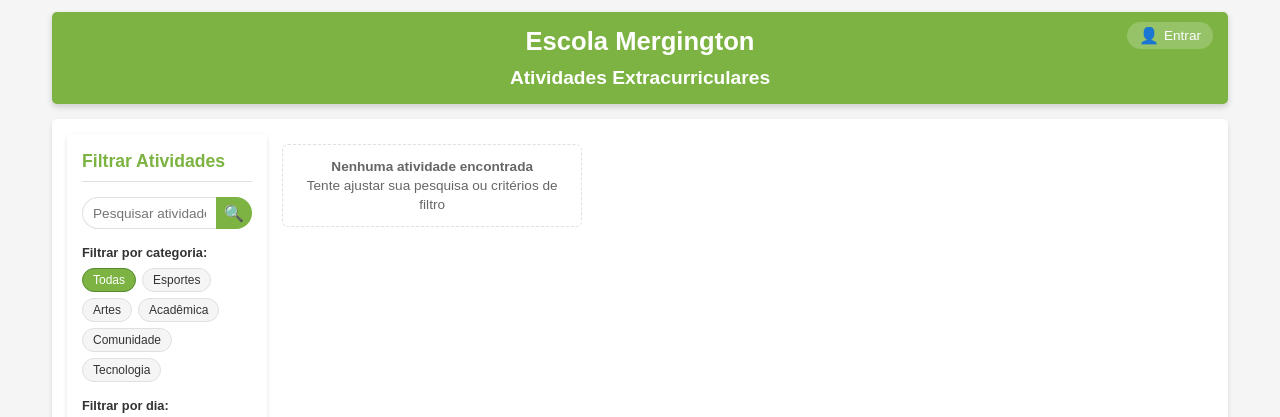
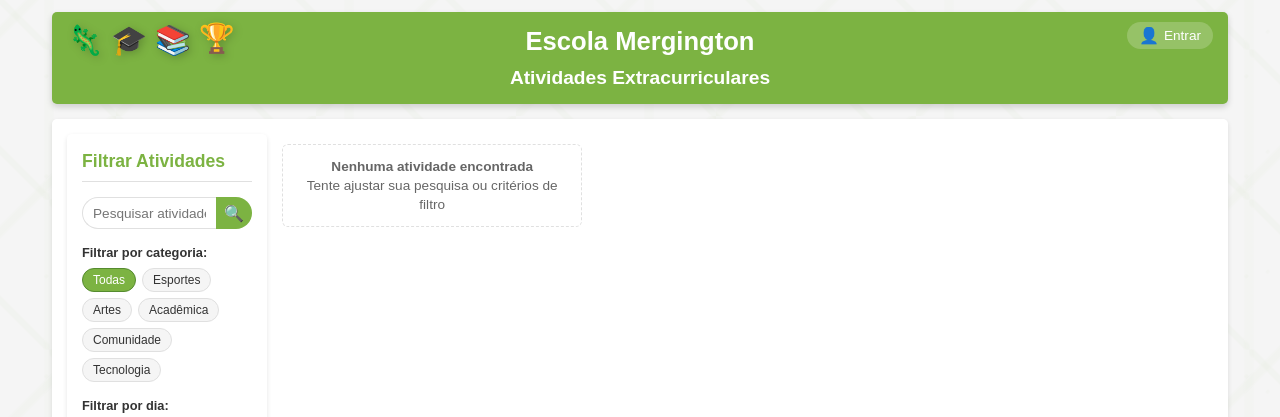
Before and after one commit to danilo-perez-invillia/java-copilot-code-agent, a Spring Boot app: page / in a window 1280 px wide. Shown: the top 417 px of the page. Run offline with Spring Boot 4, Linux system fonts and the light colour scheme; data that the repository does not hold is empty; some of the project's set-up classes (security, data sources, template engines, error pages and the like) are left out, and stand-ins take their place.

Commit message:
Add animated school mascots and Git branch background animation
Co-authored-by: danilo-perez-invillia <185844872+danilo-perez-invillia@users.noreply.github.com>

```diff
--- a/src/main/resources/static/index.html
+++ b/src/main/resources/static/index.html
@@ -8,6 +8,12 @@
   </head>
   <body>
     <header>
+      <div class="school-mascots">
+        <div class="mascot mascot-1">🦎</div>
+        <div class="mascot mascot-2">🎓</div>
+        <div class="mascot mascot-3">📚</div>
+        <div class="mascot mascot-4">🏆</div>
+      </div>
       <h1>Escola Mergington</h1>
       <h2>Atividades Extracurriculares</h2>
       <div id="user-controls">
--- a/src/main/resources/static/styles.css
+++ b/src/main/resources/static/styles.css
@@ -71,6 +71,51 @@ header h1 {
 
 header h2 {
   font-size: 1.2rem;
+}
+
+/* School Mascots */
+.school-mascots {
+  position: absolute;
+  top: 8px;
+  left: 15px;
+  display: flex;
+  gap: 8px;
+  align-items: center;
+}
+
+.mascot {
+  font-size: 1.8rem;
+  animation: mascotBounce 3s ease-in-out infinite;
+  transform-origin: center bottom;
+  filter: drop-shadow(2px 2px 4px rgba(0, 0, 0, 0.2));
+}
+
+.mascot-1 {
+  animation-delay: 0s;
+}
+
+.mascot-2 {
+  animation-delay: 0.5s;
+}
+
+.mascot-3 {
+  animation-delay: 1s;
+}
+
+.mascot-4 {
+  animation-delay: 1.5s;
+}
+
+@keyframes mascotBounce {
+  0%, 20%, 50%, 80%, 100% {
+    transform: translateY(0);
+  }
+  40% {
+    transform: translateY(-8px);
+  }
+  60% {
+    transform: translateY(-4px);
+  }
 }
 
 main {
@@ -664,3 +709,57 @@ footer {
 #logout-button:hover {
   background-color: rgba(255, 255, 255, 0.3);
 }
+
+/* Git Branch Lines Animation Background */
+body::before {
+  content: '';
+  position: fixed;
+  top: 0;
+  left: 0;
+  width: 100%;
+  height: 100%;
+  z-index: -1;
+  background:
+    linear-gradient(45deg, transparent 48%, rgba(124, 179, 66, 0.1) 49%, rgba(124, 179, 66, 0.1) 51%, transparent 52%),
+    linear-gradient(-45deg, transparent 48%, rgba(124, 179, 66, 0.08) 49%, rgba(124, 179, 66, 0.08) 51%, transparent 52%),
+    linear-gradient(90deg, transparent 48%, rgba(124, 179, 66, 0.06) 49%, rgba(124, 179, 66, 0.06) 51%, transparent 52%);
+  background-size: 150px 150px, 200px 200px, 300px 300px;
+  background-position: 0 0, 50px 50px, 100px 100px;
+  animation: gitBranchFlow 20s linear infinite;
+  opacity: 0.3;
+}
+
+@keyframes gitBranchFlow {
+  0% {
+    background-position: 0 0, 50px 50px, 100px 100px;
+  }
+  100% {
+    background-position: 150px 150px, 250px 250px, 400px 400px;
+  }
+}
+
+/* Additional decorative git-style branching patterns */
+body::after {
+  content: '';
+  position: fixed;
+  top: 0;
+  left: 0;
+  width: 100%;
+  height: 100%;
+  z-index: -1;
+  background:
+    radial-gradient(circle at 20% 50%, rgba(124, 179, 66, 0.05) 2px, transparent 2px),
+    radial-gradient(circle at 80% 50%, rgba(124, 179, 66, 0.05) 2px, transparent 2px);
+  background-size: 100px 100px, 120px 120px;
+  animation: gitNodesFlow 25s linear infinite;
+  opacity: 0.4;
+}
+
+@keyframes gitNodesFlow {
+  0% {
+    background-position: 0 0, 60px 60px;
+  }
+  100% {
+    background-position: 100px 100px, 180px 180px;
+  }
+}
```
